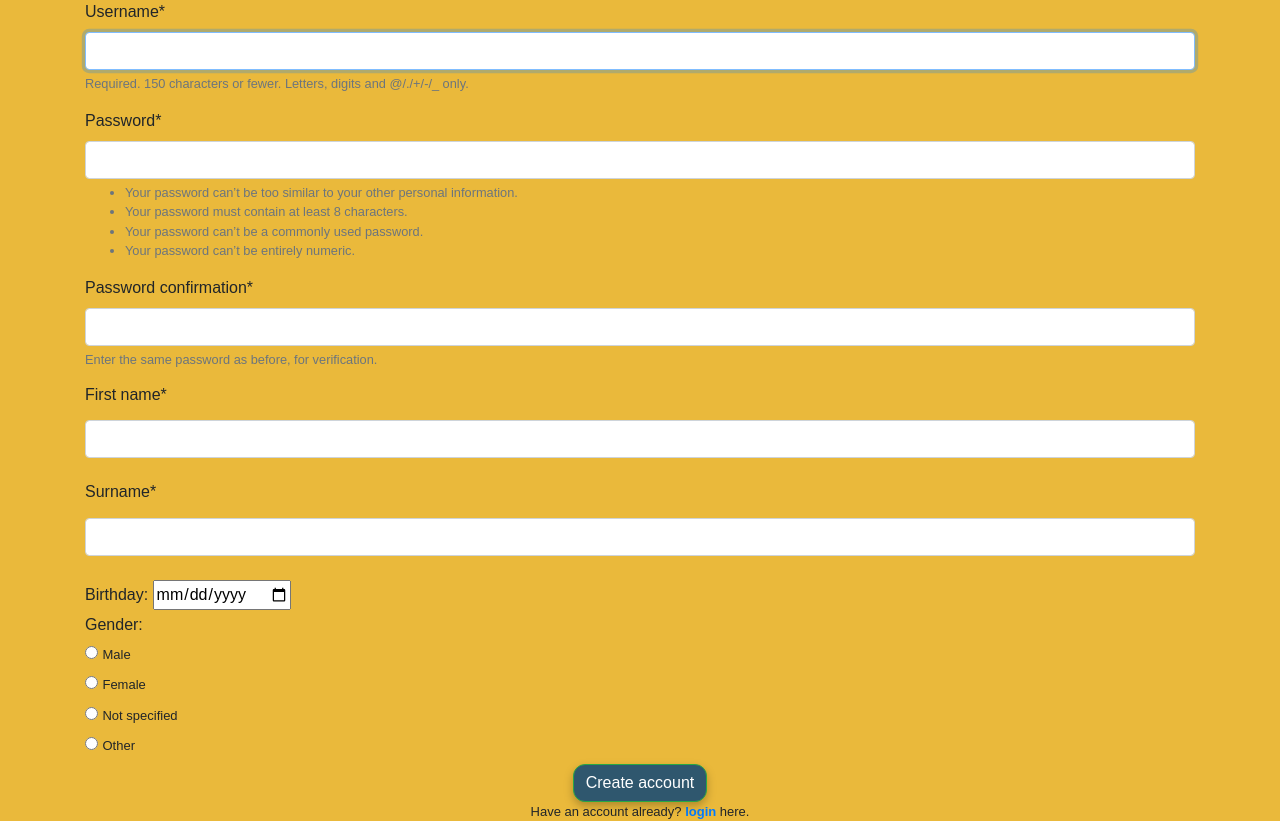
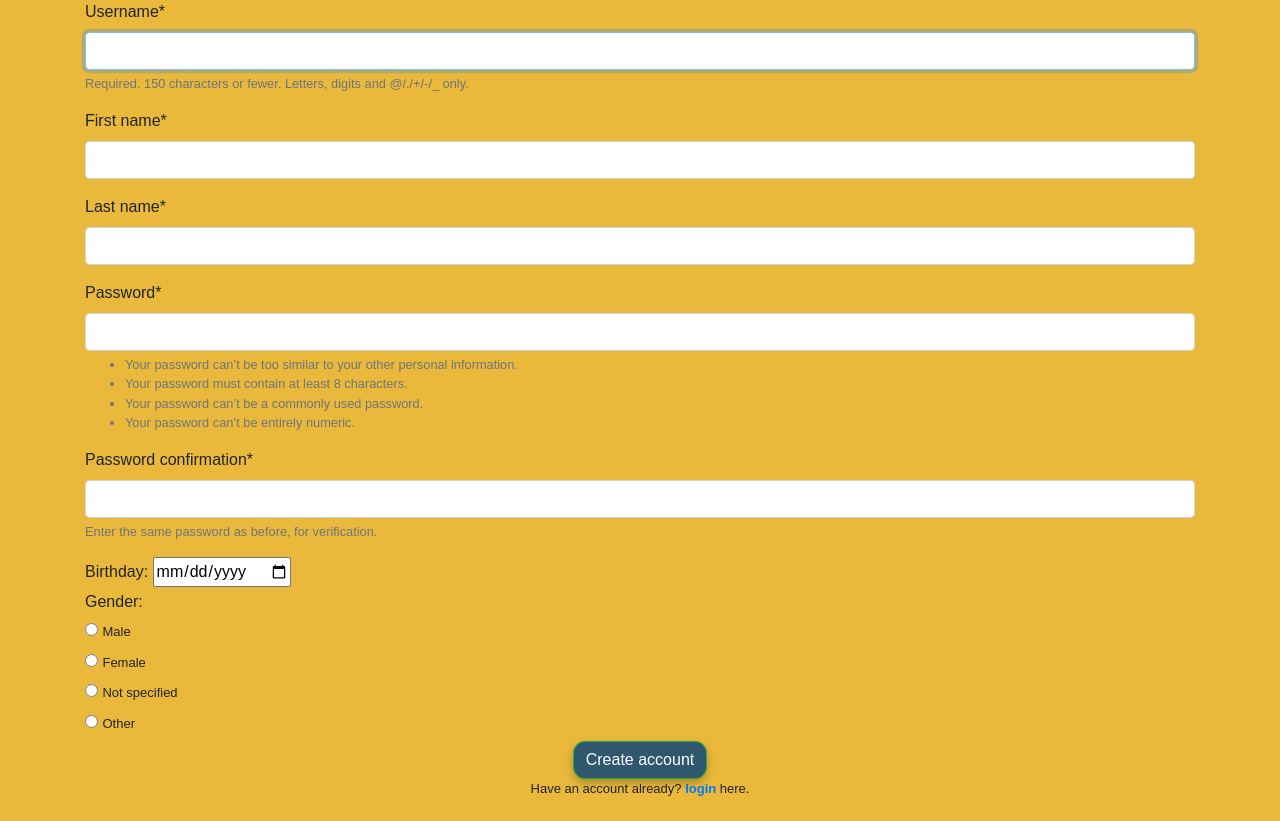
Before and after one commit to PitchapaSaelim/Have-A-Night-Day, a Django app: page /registration/ in a window 1280 px wide. After the commit the page ends 796 px from the top, so only its background shows below. Run offline with Django 3.2, Linux system fonts and the light colour scheme; some libraries are stand-ins or nearby versions.

Commit message:
Make a web application that can collect data from users’ profiles

```diff
--- /dev/null
+++ b/user/form.py
@@ -0,0 +1,20 @@
+from django import forms
+
+from django.contrib.auth.forms import UserCreationForm
+from django.contrib.auth.models import User
+
+class NewForm(UserCreationForm):
+    fname = forms.CharField(label='First name', max_length=100)
+    lname = forms.CharField(label='Last name', max_length=100)
+
+    class Meta:
+        model = User
+        fields = ['username', 'fname', 'lname', 'password1', 'password2' ]
+
+    def save(self, commit=True):
+        user = super(NewForm, self).save(commit=False)
+        user.first_name = self.cleaned_data["fname"]
+        user.last_name = self.cleaned_data["lname"]
+        if commit:
+            user.save()
+        return user
--- a/user/templates/register.html
+++ b/user/templates/register.html
@@ -59,10 +59,10 @@
                 {% csrf_token %}
                 {{form|crispy}}
 
-                <h6><label for="fname">First name*</label><br></h6>
+                {% comment %} <h6><label for="fname">First name*</label><br></h6>
                 <input type="text" id="fname" name="fname" value="" required><br>
                 <h6><label for="sname">Surname*</label><br></h6>
-                <input type="text" id="lname" name="lname" value="" required><br>
+                <input type="text" id="lname" name="lname" value="" required><br> {% endcomment %}
                 <form action="/action_page.php">
                     <label for="birthday">Birthday:</label>
                     <input type="date" id="birthday" name="birthday">
--- a/user/views.py
+++ b/user/views.py
@@ -1,4 +1,6 @@
 from django.shortcuts import render, redirect
+
+from sleep_time_management.models import Account
 
 from django.contrib.auth.forms import UserCreationForm
 from django.contrib.auth.forms import AuthenticationForm
@@ -8,10 +10,12 @@ from django.contrib.auth import login
 from django.contrib.auth import logout
 from django.contrib import messages
 
+from .form import NewForm
+
 
 def register_user_view(request):
     if request.method == "POST":
-        form = UserCreationForm(request.POST)
+        form = NewForm(request.POST)
         if form.is_valid():
             user = form.save()
             return redirect("sleep_time_management:home")
@@ -20,14 +24,15 @@ def register_user_view(request):
             for msg in form.error_messages:
                 print(form.error_messages[msg])
 
-            return render(request = request,
-                          template_name = "register.html",
-                          context={"form":form})
+            return render(request=request,
+                          template_name="register.html",
+                          context={"form": form})
 
-    form = UserCreationForm
-    return render(request = request,
-                  template_name = "register.html",
-                  context={"form":form})
+    form = NewForm
+    return render(request=request,
+                  template_name="register.html",
+                  context={"form": form})
+
 
 def login_view(request):
     if request.method == 'POST':
@@ -46,9 +51,10 @@ def login_view(request):
         else:
             messages.error(request, "Invalid username or password.")
     form = AuthenticationForm()
-    return render(request = request,
-                    template_name = "login.html",
-                    context={"form":form})
+    return render(request=request,
+                  template_name="login.html",
+                  context={"form": form})
+
 
 @login_required
 def logout_view(request):
```
